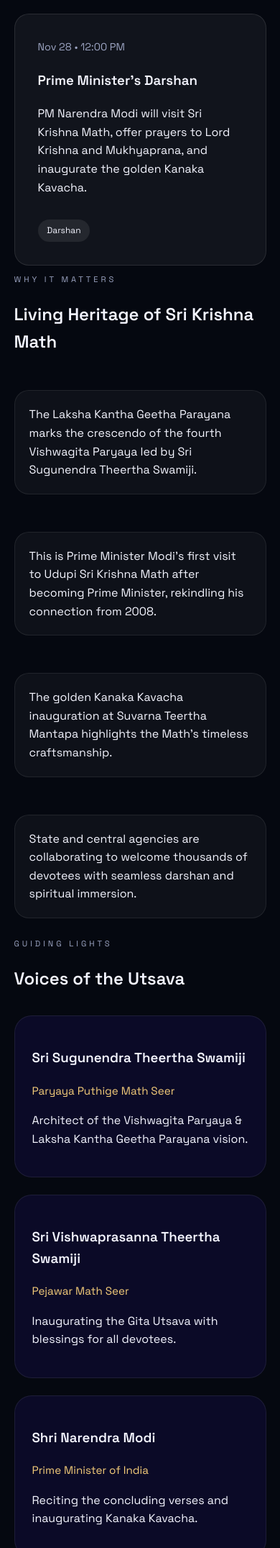
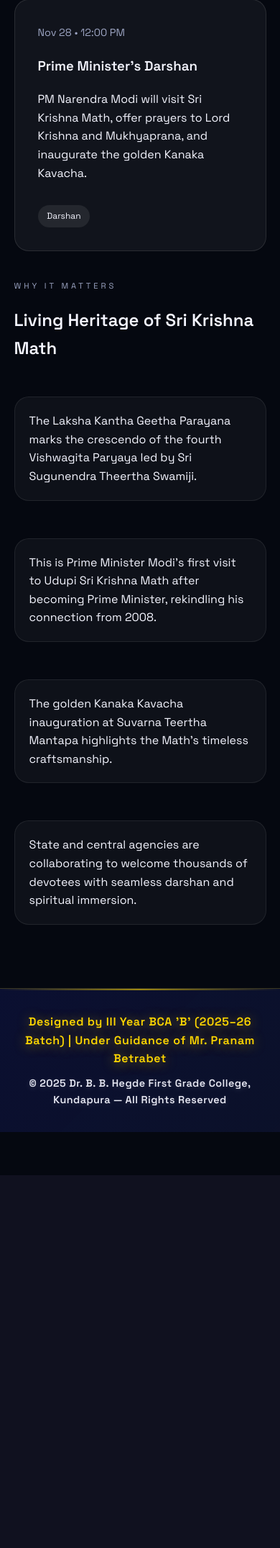
Before and after one commit to Chethan77667/modi-krishna, a Flask app: page / in a window 390 px wide. Shown: the part 4349-6500 px from the top of the page at 72% size. After the commit the page ends 5982 px from the top, so only its background shows below. Run offline with Flask 3, Linux system fonts and the light colour scheme.

Commit message:
ganesh 11:48pm

```diff
--- a/app.py
+++ b/app.py
@@ -1,5 +1,6 @@
 import os
-from datetime import datetime
+import re
+from datetime import datetime, timezone
 from functools import wraps
 from io import BytesIO
 
@@ -21,6 +22,7 @@
 from pymongo import MongoClient, errors
 from bson import ObjectId
 from bson.errors import InvalidId
+from zoneinfo import ZoneInfo
 
 from data import (
     current_year,
@@ -33,12 +35,17 @@
     storyline,
 )
 
+IST = ZoneInfo("Asia/Kolkata")
+
 ADDITIONAL_GALLERY_FILES = [
-    ("maxresdefault.jpg", "Lakshadeepotsava Celebration"),
-    ("Chariot-udupi-krishna-matha.jpg", "Temple Chariot at Udupi Krishna Matha"),
-    ("FpkEW5iXEAEwWC2.jpg", "Procession of Devotees"),
-    ("dfdce484948261df4827ab9218a87260.jpg", "Alankara of Sri Krishna"),
-    ("WhatsApp Image 2025-11-19 at 11.53.41_f9b61d6a.jpg", "Laksha Deepotsava Sevaks"),
+    ("images/home_img/maxresdefault.jpg", "Lakshadeepotsava Celebration"),
+    ("images/home_img/Chariot-udupi-krishna-matha.jpg", "Temple Chariot at Udupi Krishna Matha"),
+    ("images/home_img/FpkEW5iXEAEwWC2.jpg", "Procession of Devotees"),
+    ("images/home_img/dfdce484948261df4827ab9218a87260.jpg", "Alankara of Sri Krishna"),
+    (
+        "images/home_img/WhatsApp Image 2025-11-19 at 11.53.41_f9b61d6a.jpg",
+        "Laksha Deepotsava Sevaks",
+    ),
 ]
 
 ASSET_VERSION = os.environ.get("ASSET_VERSION", "20241120")
@@ -71,6 +78,7 @@
 mongo_client = None
 mongo_db = None
 
+PHONE_PATTERN = re.compile(r"^[6-9]\d{9}$")
 
 def get_db():
     """Return MongoDB database handle or None if unavailable."""
@@ -125,6 +133,7 @@
     registrations = []
     for entry in db.registrations.find().sort("created_at", 1):
         entry["_id"] = str(entry["_id"])
+        entry["formatted_created_at"] = format_timestamp(entry.get("created_at"))
         registrations.append(entry)
     return registrations
 
@@ -148,10 +157,25 @@
     )
 
 
-def format_timestamp(value):
+def format_timestamp(value, fmt="%d %b %Y · %I:%M %p"):
     if isinstance(value, datetime):
-        return value.strftime("%d %b %Y · %I:%M %p")
+        if value.tzinfo is None:
+            value = value.replace(tzinfo=timezone.utc)
+        return value.astimezone(IST).strftime(fmt)
     return value or ""
+
+
+def normalize_phone(raw_phone):
+    digits = re.sub(r"\D", "", raw_phone or "")
+
+    if len(digits) == 12 and digits.startswith("91"):
+        digits = digits[2:]
+    elif len(digits) == 11 and digits.startswith("0"):
+        digits = digits[1:]
+
+    if PHONE_PATTERN.fullmatch(digits):
+        return f"+91{digits}"
+    return None
 
 
 def get_gallery_images():
@@ -205,6 +229,9 @@
             {
                 "src": url_for("static", filename=filename),
                 "caption": caption,
+                "title": caption,
+                "loading": "eager",
+                "fetchpriority": "high",
             }
         )
     return images
@@ -284,14 +311,14 @@
     db = get_db()
 
     if request.method == "POST":
+        raw_phone = request.form.get("phone", "").strip()
         form_data = {
             "name": request.form.get("name", "").strip(),
             "college": request.form.get("college", "").strip(),
             "course": request.form.get("course", "").strip(),
             "category": request.form.get("category", "").strip(),
-            "phone": request.form.get("phone", "").strip(),
             "email": request.form.get("email", "").strip(),
-            "created_at": datetime.utcnow(),
+            "created_at": datetime.now(timezone.utc),
         }
 
         errors_list = []
@@ -303,8 +330,9 @@
             errors_list.append("Please select your course.")
         if form_data["category"] not in {"Student", "Volunteer"}:
             errors_list.append("Please choose a valid category.")
-        if not form_data["phone"] or len(form_data["phone"]) < 8:
-            errors_list.append("Please provide a valid phone number.")
+        normalized_phone = normalize_phone(raw_phone)
+        if not normalized_phone:
+            errors_list.append("Please provide a valid 10-digit Indian mobile number.")
         if form_data["email"] and "@" not in form_data["email"]:
             errors_list.append("Please provide a valid email address.")
 
@@ -330,24 +358,31 @@
                 503,
             )
 
-        existing_registration = db.registrations.find_one(
-            {
-                "name": form_data["name"],
-                "college": form_data["college"],
-                "course": form_data["course"],
-                "category": form_data["category"],
-                "phone": form_data["phone"],
-                "email": form_data["email"],
-            }
+        form_data["phone"] = normalized_phone
+
+        duplicate_phone = db.registrations.find_one({"phone": normalized_phone})
+        duplicate_email = (
+            db.registrations.find_one({"email": form_data["email"]})
+            if form_data["email"]
+            else None
         )
 
-        if existing_registration:
-            session["registration_duplicate"] = True
-            flash(
-                "These details are already registered. Jai Sri Krishna!",
-                "warning",
+        duplicate_messages = []
+        if duplicate_phone:
+            duplicate_messages.append("This mobile number is already registered.")
+        if duplicate_email:
+            duplicate_messages.append("This email address is already registered.")
+
+        if duplicate_messages:
+            for msg in duplicate_messages:
+                flash(msg, "warning")
+            return render_template(
+                "register.html",
+                hero=hero_story,
+                colleges=colleges,
+                courses=courses,
+                registration_duplicate=True,
             )
-            return redirect(url_for("register"))
 
         db.registrations.insert_one(form_data)
         session["registration_success"] = True
--- a/static/css/styles.css
+++ b/static/css/styles.css
@@ -63,6 +63,7 @@
 @media (max-width: 767px) {
   .page {
     padding-top: 0;
+    padding-bottom: 2rem;
   }
 
   .about-page {
@@ -71,19 +72,41 @@
 
   .page section {
     scroll-margin-top: 160px;
+  }
+
+  .hero {
+    margin-bottom: 3rem;
+    gap: 2rem;
+  }
+
+  .metrics {
+    margin-bottom: 2.5rem;
+  }
+
+  .schedule {
+    margin-bottom: 2.5rem;
+  }
+
+  .storyline {
+    margin-bottom: 2.5rem;
+  }
+
+  .schedule header,
+  .storyline header {
+    margin-bottom: 1.5rem;
   }
 }
 
 /* Brihat Geetotsava Banner */
 .geetotsava-banner {
   width: 100%;
-  margin-bottom: 4rem;
+  margin-bottom: 2rem;
   margin-top: 0;
   display: flex;
   flex-direction: column;
   align-items: center;
   gap: 2rem;
-  padding: 0 0 2rem;
+  padding: 0 0 1.5rem;
 }
 
 .geetotsava-content {
@@ -346,9 +369,9 @@
 
 @media (max-width: 768px) {
   .geetotsava-banner {
-    margin-bottom: 3rem;
+    margin-bottom: 1.5rem;
     margin-top: 0;
-    padding: 0 0 1.5rem;
+    padding: 0 0 1rem;
     gap: 1.5rem;
   }
 
@@ -434,9 +457,9 @@
 
 @media (max-width: 480px) {
   .geetotsava-banner {
-    margin-bottom: 2rem;
+    margin-bottom: 1rem;
     margin-top: 0;
-    padding: 0 0 1rem;
+    padding: 0 0 0.75rem;
     gap: 1rem;
   }
 
@@ -823,7 +846,7 @@
 
   /* Add padding to body to prevent content from being hidden behind bottom nav */
   body {
-    padding-bottom: 70px;
+    padding-bottom: 60px;
   }
   .gallery-page .gallery-grid {
     grid-template-columns: repeat(auto-fit, minmax(220px, 1fr));
@@ -1796,8 +1819,69 @@
 
 .site-footer {
   text-align: center;
-  color: var(--muted);
-  padding: 2.5rem 1rem;
+  color: var(--text);
+  padding: 3rem 1rem;
+  background: linear-gradient(135deg, rgba(26, 35, 126, 0.3) 0%, rgba(40, 53, 147, 0.2) 100%);
+  border-top: 1px solid rgba(255, 215, 0, 0.2);
+  position: relative;
+}
+
+.site-footer::before {
+  content: '';
+  position: absolute;
+  top: 0;
+  left: 0;
+  right: 0;
+  height: 2px;
+  background: linear-gradient(90deg, transparent, var(--krishna-gold), transparent);
+  opacity: 0.6;
+}
+
+.site-footer p {
+  margin: 0.75rem 0;
+  font-weight: 600;
+  font-size: 1.05rem;
+  letter-spacing: 0.03em;
+  text-shadow: 0 2px 12px rgba(255, 215, 0, 0.3), 0 0 20px rgba(255, 215, 0, 0.1);
+  line-height: 1.6;
+}
+
+.site-footer p:first-child {
+  color: var(--krishna-gold);
+  font-weight: 700;
+  font-size: 1.15rem;
+  text-shadow: 0 2px 16px rgba(255, 215, 0, 0.5), 0 0 30px rgba(255, 215, 0, 0.2);
+  letter-spacing: 0.04em;
+}
+
+.site-footer p:last-child {
+  color: var(--text);
+  font-weight: 600;
+  font-size: 1rem;
+  opacity: 0.95;
+  text-shadow: 0 2px 10px rgba(255, 255, 255, 0.15);
+}
+
+@media (max-width: 768px) {
+  .site-footer {
+    padding: 1.5rem 1rem;
+  }
+
+  .site-footer p {
+    font-size: 0.95rem;
+    font-weight: 600;
+    margin: 0.6rem 0;
+  }
+
+  .site-footer p:first-child {
+    font-size: 1rem;
+    font-weight: 700;
+  }
+
+  .site-footer p:last-child {
+    font-size: 0.9rem;
+    font-weight: 600;
+  }
 }
 
 .js-animate [data-scroll] {
--- a/templates/admin_dashboard.html
+++ b/templates/admin_dashboard.html
@@ -152,11 +152,7 @@
             <td data-label="Phone">{{ reg.phone }}</td>
             <td data-label="Email">{{ reg.email }}</td>
             <td data-label="Registered">
-              {% if reg.created_at %}
-                {{ reg.created_at.strftime('%d %b %Y · %I:%M %p') }}
-              {% else %}
-                —
-              {% endif %}
+              {{ reg.formatted_created_at or '—' }}
             </td>
             <td data-label="Actions" class="action-cell">
               <form
--- a/templates/base.html
+++ b/templates/base.html
@@ -60,7 +60,7 @@
                         Register
                     </a>
                 </div>
-                <div class="nav-link-item">
+                <!-- <div class="nav-link-item">
                     <a href="{{ url_for('about') }}" class="nav-link">
                         <svg width="18" height="18" viewBox="0 0 24 24" fill="none" xmlns="http://www.w3.org/2000/svg" class="me-2">
                             <circle cx="12" cy="12" r="10" stroke="currentColor" stroke-width="2"/>
@@ -69,7 +69,7 @@
                         </svg>
                         About
                     </a>
-                </div>
+                </div> -->
             </nav>
         </div>
     </div>
@@ -114,14 +114,14 @@
             </svg>
             <span>Register</span>
         </a>
-        <a href="{{ url_for('about') }}" class="bottom-nav-link">
+        <!-- <a href="{{ url_for('about') }}" class="bottom-nav-link">
             <svg width="20" height="20" viewBox="0 0 24 24" fill="none" xmlns="http://www.w3.org/2000/svg">
                 <circle cx="12" cy="12" r="10" stroke="currentColor" stroke-width="2"/>
                 <path d="M9.09 9a3 3 0 0 1 5.83 1c0 2-3 3-3 3" stroke="currentColor" stroke-width="2" stroke-linecap="round" stroke-linejoin="round"/>
                 <line x1="12" y1="17" x2="12.01" y2="17" stroke="currentColor" stroke-width="2" stroke-linecap="round" stroke-linejoin="round"/>
             </svg>
             <span>About</span>
-        </a>
+        </a> -->
     </nav>
 
     <footer class="site-footer">
--- a/templates/gallery.html
+++ b/templates/gallery.html
@@ -6,7 +6,7 @@
     <p class="eyebrow">Visual Gallery</p>
     <h1>Gallery</h1>
     <p>
-      Explore our collection of images showcasing the college, events, and memorable moments.
+      Explore our gallery featuring sacred rituals, cultural events, and cherished moments captured at the temple.
     </p>
   </section>
 
@@ -27,9 +27,9 @@
               src="{{ item.src }}"
               alt="{{ card_title }}"
               decoding="async"
-              loading="{{ 'eager' if loop.first else 'lazy' }}"
+              loading="{{ item.loading if item.loading is defined else ('eager' if loop.first else 'lazy') }}"
               sizes="(max-width: 640px) 90vw, (max-width: 1200px) 45vw, 30vw"
-              fetchpriority="{{ 'high' if loop.first else 'auto' }}"
+              fetchpriority="{{ item.fetchpriority if item.fetchpriority is defined else ('high' if loop.first else 'auto') }}"
             />
           </div>
         </div>
--- a/templates/home.html
+++ b/templates/home.html
@@ -95,7 +95,7 @@
         decoding="async"
       />
       <div class="floating-card">
-        <p>Prime Minister Narendra Modi</p>
+        <p>Prime Minister Shri Narendra Modi</p>
         <small>Reciting the concluding Bhagavad Gita verses</small>
       </div>
     </div>
@@ -145,21 +145,5 @@
     </div>
   </section>
 
-  <section class="dignitaries" data-scroll>
-    <header>
-      <p class="eyebrow">Guiding Lights</p>
-      <h2>Voices of the Utsava</h2>
-    </header>
-    <div class="dignitary-grid">
-      {% for leader in dignitaries %}
-      <article>
-        <h3>{{ leader.name }}</h3>
-        <p class="role">{{ leader.role }}</p>
-        <p>{{ leader.note }}</p>
-      </article>
-      {% endfor %}
-    </div>
-  </section>
-
 </main>
 {% endblock %}
```
Also changed, not shown: templates/register.html (+5 -2 lines).
